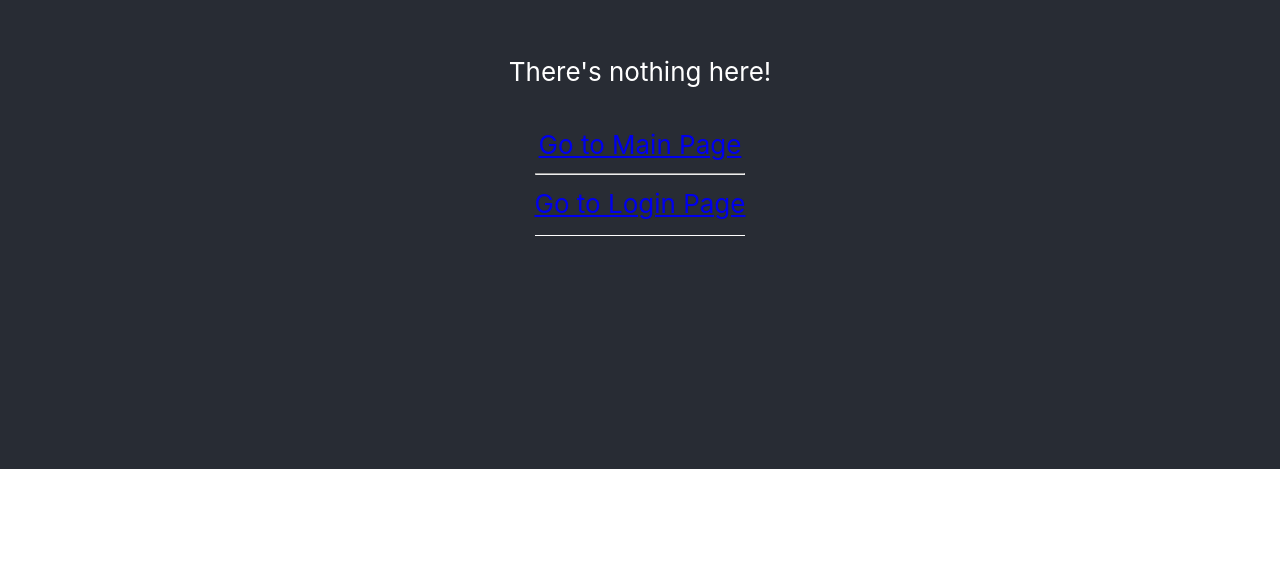
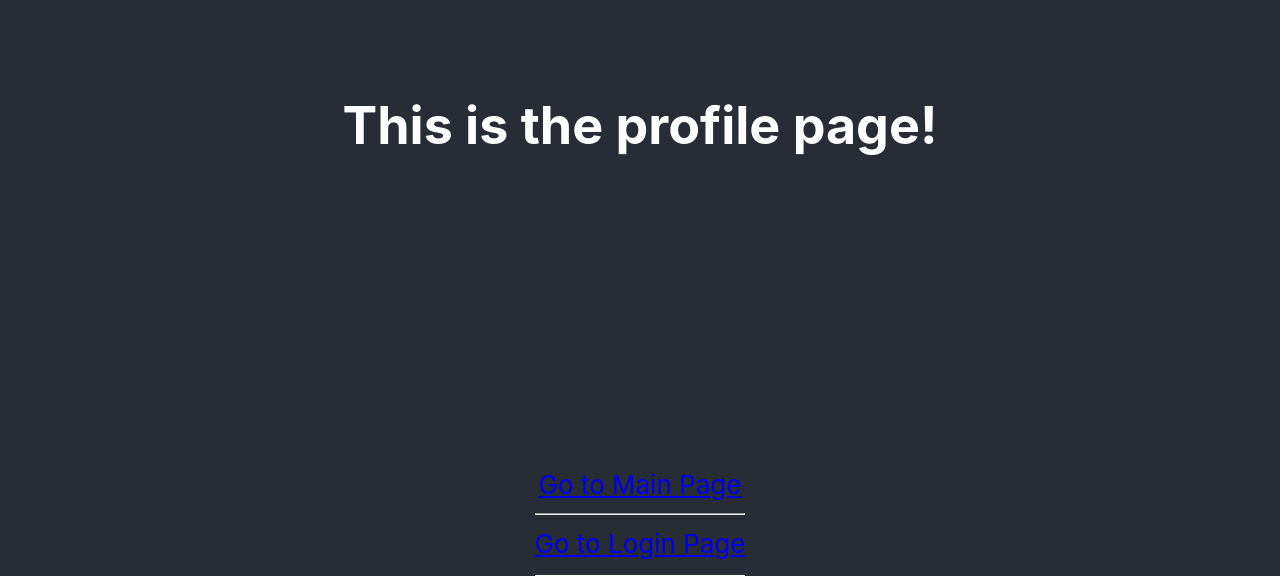
Before and after one commit to Jon-Wilkinson/Frontend-Mockup, a React (Create React App) app: page /profile in a window 1280 px wide. Shown: the part 219-800 px from the top of the page. Built offline with nearby package versions, Linux system fonts and the light colour scheme.

Commit message:
Added Profile page

```diff
--- a/src/Login.js
+++ b/src/Login.js
@@ -13,19 +13,19 @@ function Login() {
       <form>
         <label>
           Username: <br></br>
-                    <input type="text" name="username"/>
+          <input type="text" name="username" />
         </label>
         <br></br>
         <label>
           Password: <br></br>
-                    <input type="password" name="password"/>
+          <input type="password" name="password" />
         </label>
         <br></br>
         <input type="submit" value="Submit" onClick={(event) => {
           console.log('sumbitted');
-                  navigate('/mainpage');
+          navigate('/profile');
           event.preventDefault();
-                }}/>
+        }} />
       </form>
     </header>
   );
--- a/src/MainPage.js
+++ b/src/MainPage.js
@@ -1,10 +1,8 @@
-import {Outlet} from 'react-router-dom';
 import './css/MainPage.css';
 
 function MainPage() {
   return (
     <div className="MainPage">
-      <Outlet />
       <header className="MainPage-header">
         <h1>This is the Main Page!</h1>
       </header>
--- /dev/null
+++ b/src/Profile.js
@@ -0,0 +1,16 @@
+import React from 'react';
+import './css/Profile.css';
+import { useNavigate } from 'react-router-dom'
+
+function Profile() {
+  return (
+    <div className='Profile'>
+      <header className='Profle-header'>
+        <h1>This is the profile page!</h1>
+          </header>
+    </div>
+
+  );
+}
+
+export default Profile;
--- /dev/null
+++ b/src/css/Profile.css
@@ -0,0 +1,29 @@
+.Profile {
+    text-align: center;
+  }
+
+  .Profile-header {
+    background-color: #282c34;
+    min-height: 86vh;
+    display: flex;
+    flex-direction: column;
+    align-items: center;
+    justify-content: center;
+    font-size: calc(10px + 2vmin);
+    color: white;
+  }
+
+  .Profile-link {
+    color: #61dafb;
+  }
+
+  div {
+    background-color: #282c34;
+    min-height: 86vh;
+    display: flex;
+    flex-direction: column;
+    align-items: center;
+    justify-content: center;
+    font-size: calc(10px + 2vmin);
+    color: white;
+  }
--- a/src/index.js
+++ b/src/index.js
@@ -3,10 +3,26 @@ import ReactDOM from 'react-dom';
 import reportWebVitals from './reportWebVitals';
 import {BrowserRouter, Routes, Route} from 'react-router-dom';
 
+/*
+To add a route:
+Create a new file in src: <ROUTE>.js
+Create a new file in css: <ROUTE>.css
+Copy paste app.css contents into <ROUTE>.css and change app to <ROUTE> wherever it appears in there to get some basic formatting
+Look at imports and format of other js files to get an idea of how to format <ROUTE>.js
+In general, create a function called <ROUTE> which returns some html and includes the line:
+export default <ROUTE>;
+at the end.
+Then go back here and add:
+import <ROUTE> from './<ROUTE>';
+and finally add:
+<Route path="<ROUTE>" element={ <ROUTE> />} />
+to the routes below, underneath the main "/" route
+*/
 import './index.css';
 import App from './App';
 import Login from './Login';
 import MainPage from './MainPage';
+import Profile from './Profile';
 
 ReactDOM.render(
   <React.StrictMode>
@@ -15,12 +31,16 @@ ReactDOM.render(
         <Route path="/" element={<App/>}>
           <Route path="mainpage" element={<MainPage />} />
           <Route path="login" element={<Login />} />
+          <Route path="profile" element={<Profile />} />
           <Route
+          // 404 Route
             path="*"
             element={
-              <main style={{ padding: "1rem" }}>
-                <p>There's nothing here!</p>
-              </main>
+              <div className='App'>
+              <header className='App-header'>
+                <h1>There's nothing here!</h1>
+                  </header>
+            </div>
             }
           />
         </Route>
```
Lines whose indentation alone changed are shown as unchanged.
